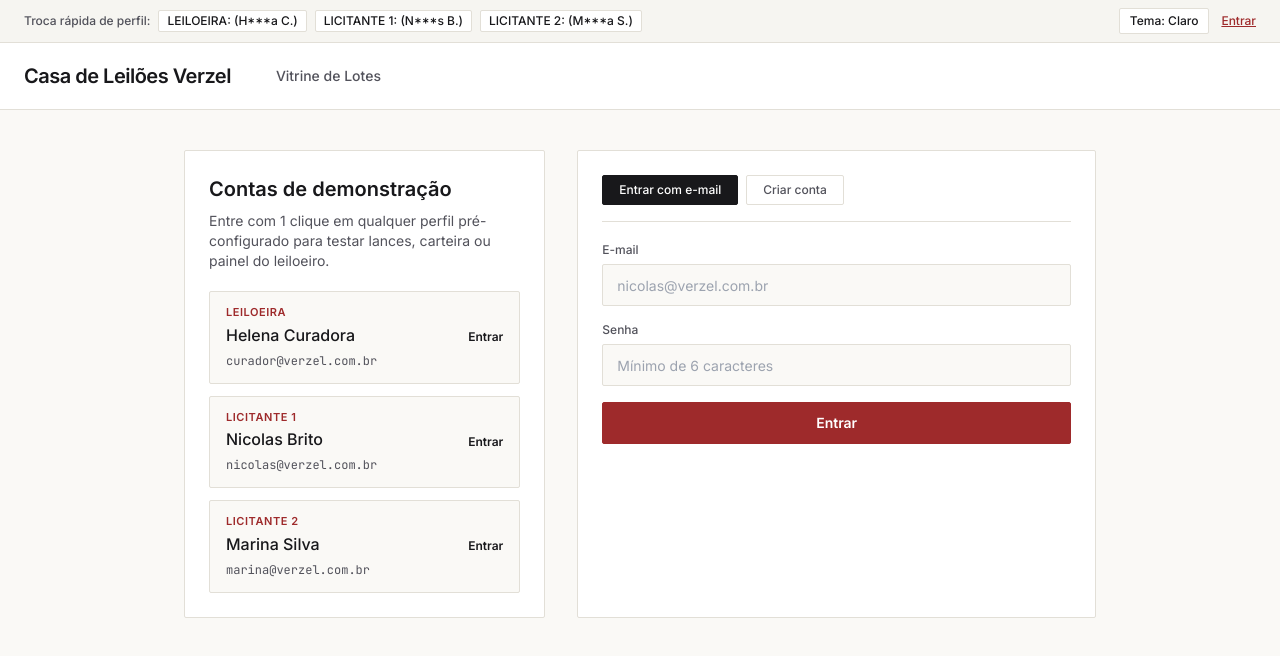
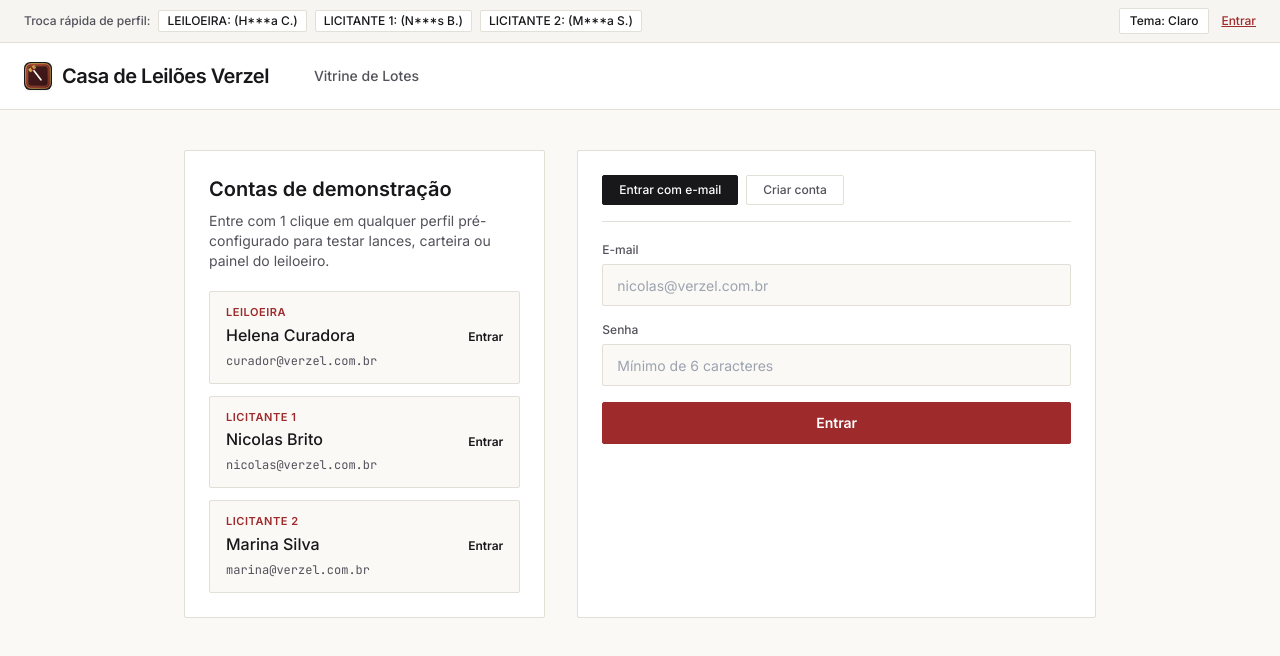
Before and after one commit to Nicolas125-tech/leilao_verzel, a React (Vite) app in the folder frontend/: page /login in a window 1280 px wide. Shown: the top 656 px of the page. Built offline with nearby package versions, Linux system fonts and the light colour scheme.

Commit message:
feat(brand): add gavel favicon and logo emblem in header

```diff
--- a/frontend/index.html
+++ b/frontend/index.html
@@ -4,6 +4,7 @@
     <meta charset="UTF-8" />
     <meta name="viewport" content="width=device-width, initial-scale=1.0" />
     <title>Casa de Leilões Verzel</title>
+    <link rel="icon" type="image/svg+xml" href="/favicon.svg" />
     <link rel="preconnect" href="https://fonts.googleapis.com" />
     <link rel="preconnect" href="https://fonts.gstatic.com" crossorigin />
     <link
--- a/frontend/src/components/Header.tsx
+++ b/frontend/src/components/Header.tsx
@@ -129,9 +129,10 @@ export const Header: React.FC = () => {
         <div className="flex items-center gap-8">
           <Link
             to="/"
-            className="font-sans text-xl font-semibold tracking-tight text-paper-text dark:text-charcoal-text"
+            className="flex items-center gap-2.5 font-sans text-xl font-semibold tracking-tight text-paper-text dark:text-charcoal-text"
           >
-            Casa de Leilões Verzel
+            <img src="/logo.svg" alt="Emblema Verzel" className="h-7 w-7 rounded-sm shadow-sm" />
+            <span>Casa de Leilões Verzel</span>
           </Link>
 
           <nav className="flex flex-wrap items-center gap-1" aria-label="Navegação principal">
```
Also changed, not shown: frontend/public/favicon.svg (added), frontend/public/logo.svg (added).
